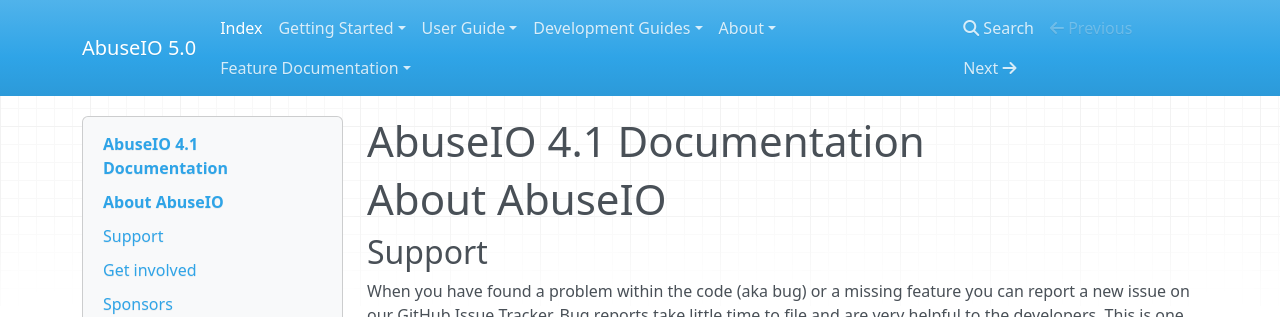
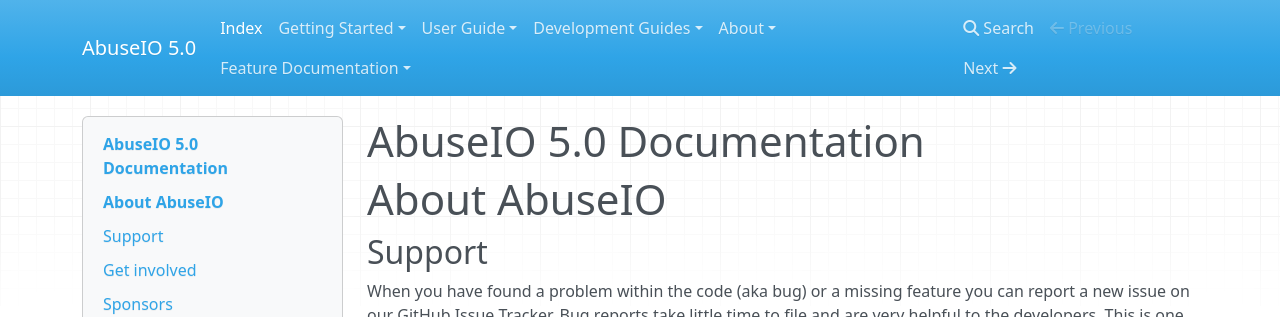
Before and after one commit to AbuseIO/abuseio-docs, an MkDocs documentation site: the page built from docs/index.md, in a window 1280 px wide and 900 px high. Shown: the top 317 px of the window. Built offline with MkDocs 1.6.1, drawn with Linux system fonts in a browser that asks for light colours; nearby versions of some CDN libraries; some of the changed text lies outside the part shown.

Commit message:
Update index.md

```diff
--- a/docs/index.md
+++ b/docs/index.md
@@ -1,4 +1,4 @@
-# AbuseIO 4.1 Documentation
+# AbuseIO 5.0 Documentation
 
 # About AbuseIO
 
```
Also changed, not shown: other parts of docs/index.md (+1 -1 lines).
